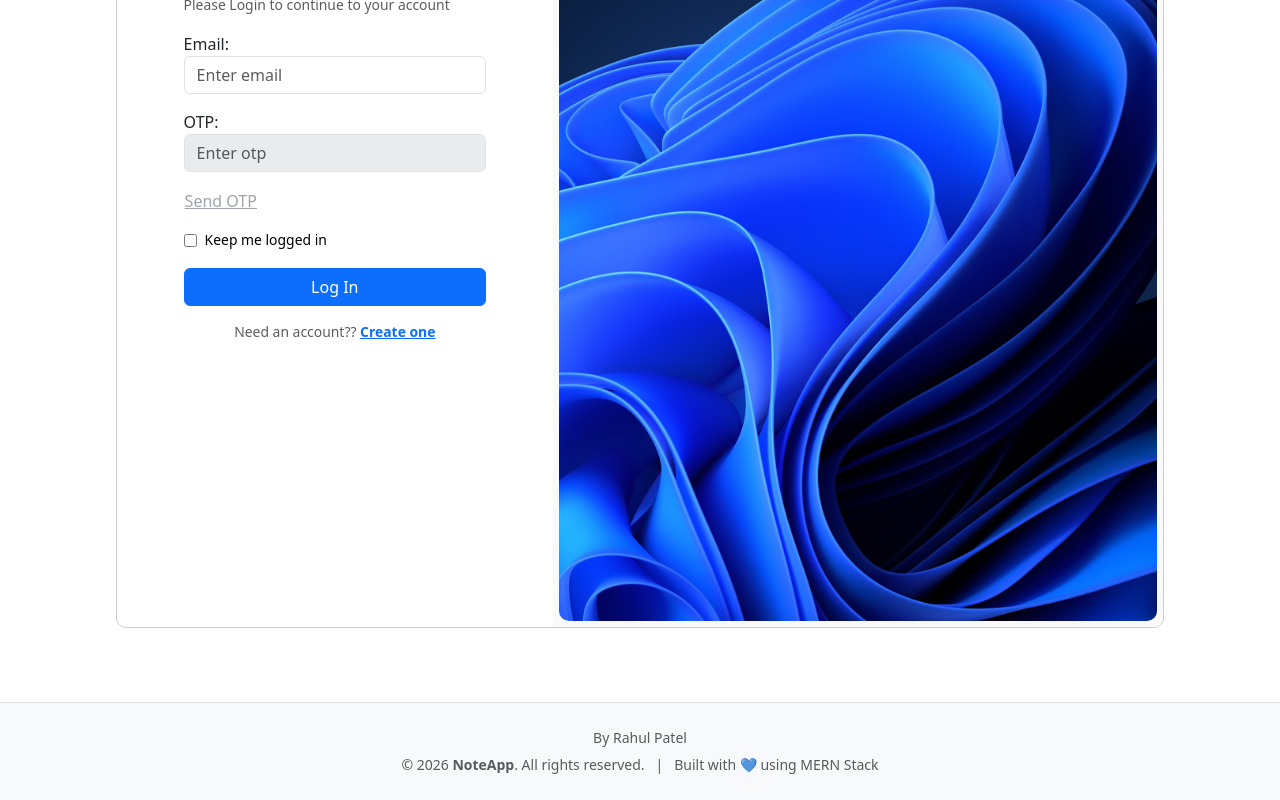
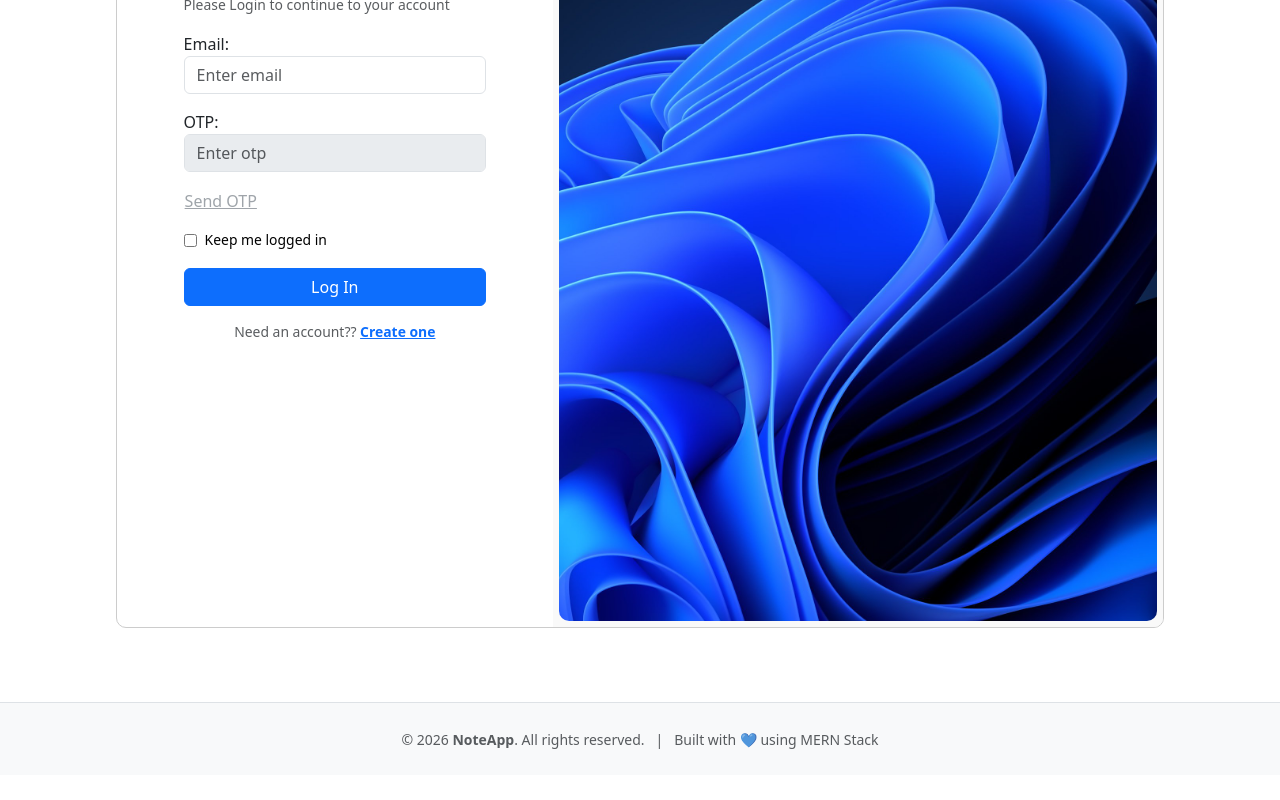
Before and after one commit to appy-spec/Hd-Notes, a React (Vite) app in the folder frontend/: page /login in a window 1280 px wide. Shown: the part 284-1084 px from the top of the page. After the commit the page ends 1059 px from the top, so only its background shows below. Built offline with nearby package versions, Linux system fonts and the light colour scheme; no server answers.

Commit message:
Some changes for friend

```diff
--- a/frontend/src/components/Footer.jsx
+++ b/frontend/src/components/Footer.jsx
@@ -8,9 +8,9 @@ function Footer() {
       style={{ backgroundColor: "#f8f9fa" }}
     >
       <div className="container">
-        <div className="row justify-content-center mb-1">
+        {/* <div className="row justify-content-center mb-1">
           <small style={{margin:"0%"}}>By Rahul Patel</small>
-        </div>
+        </div> */}
         <div>
           <small>
             &copy; {new Date().getFullYear()} <strong>NoteApp</strong>. All rights reserved.
```
